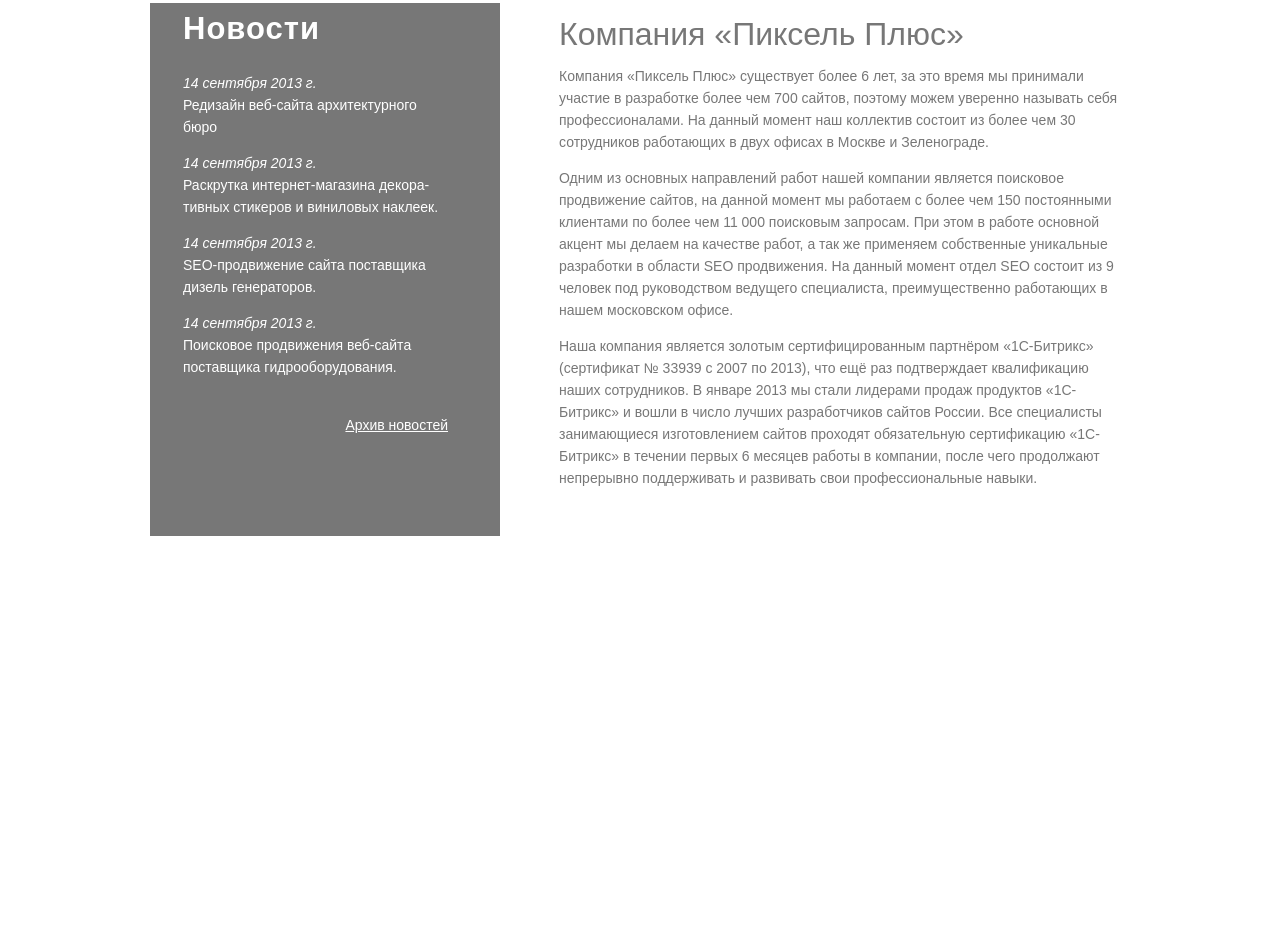
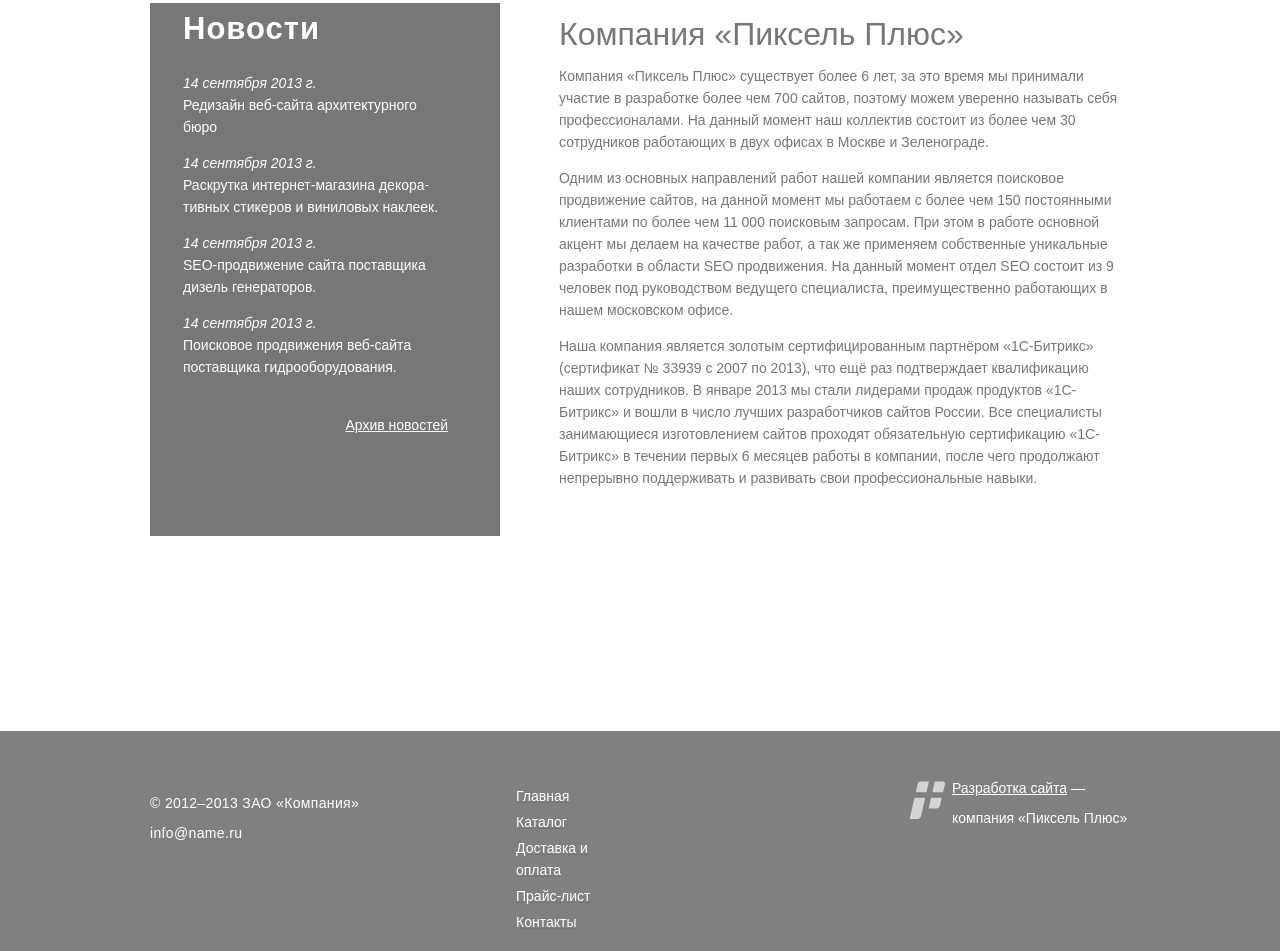
Before and after one commit to Kolya-doroshenko/HTML2-test, a plain HTML site: page index.html in a window 1280 px wide. Shown: the part 794-1745 px from the top of the page. Before the commit the page ends 1525 px from the top, so only its background shows below. Drawn offline with Linux system fonts and the light colour scheme.

Commit message:
Final-v1

```diff
--- a/css/style.css
+++ b/css/style.css
@@ -101,7 +101,7 @@ menu {
 	color: #FFFFFF;
 	text-decoration: none;
 }
-.menu a{
+a{
 	color: #FFFFFF;
 	text-decoration: none;
 }
@@ -163,10 +163,6 @@ content {
     justify-content: right;
     padding: 0px 52px 100px 0px;
 }
-.News a{
-    color:#FFFFFF;
-    text-decoration: none;
-}
 .Info{
     width: 569px;
     height: 493px;
@@ -179,3 +175,50 @@ content {
     font-style: normal;
     margin-bottom: 20px;
 }
+footer {
+    margin-top: auto;
+    width: 100%;
+    height: 220px;
+    background-color: gray;
+    display: flex;
+}
+.footerInfo{
+    width: 210px;
+    height: 35px;
+    color: #ffffff;
+    font-weight: 400;
+    line-height: normal;
+    text-align: left;
+    font-style: normal;
+    letter-spacing: 0.35px;
+    padding-top: 50px;
+    margin: 0;
+}
+.footerMenu {
+    width: 119px;
+    height: 117px;
+    float: right;
+    padding: 50px 283px 53px 55px;
+}
+.footerLogoText {
+    width: 220px;
+    height: 39px;
+    float: right;
+    padding: 49px 1px 132px 0px;
+}
+.footerLogo {
+    width: 36px;
+    height: 38px;
+    float: left;
+    padding: 1px 7px 0px 0px;
+}
+.footerText {
+    width: 177px;
+    height: 33px;
+    color: #ffffff;
+    line-height: normal;
+    text-align: left;
+    font-style: normal;
+    float: right;
+    margin: 0;
+}
--- a/index.html
+++ b/index.html
@@ -87,8 +87,29 @@
 		</content>
 		<footer>
 			<div class="center">
+				<div class="footerLogoText">
+               				<div class="footerText">
+                   				<u>Разработка сайта</u> —
+                   				<p>компания «Пиксель Плюс»</p>
+                			</div>
+               				<div class="footerLogo">
+                   				<img src="images/company.png">
+               				</div>
+           			</div>
+           			<div class="footerMenu">
+					<u>
+               					<div class="link"><a href="#">Главная</a></div>
+               					<div class="link"><a href="#">Каталог</a></div>
+               					<div class="link"><a href="#">Доставка и оплата</a></div>
+               					<div class="link"><a href="#">Прайс-лист</a></div>
+               					<div class="link"><a href="#">Контакты</a></div>
+           				</u>
+            			</div>
+            			<div class="footerInfo">
+                			<p>© 2012–2013 ЗАО «Компания»</p>
+                			<p>info@name.ru</p>
+            			</div>
 			</div>
 		</footer>
-
 	</body>
 </html>
```
Also changed, not shown: images/company.png (added).
